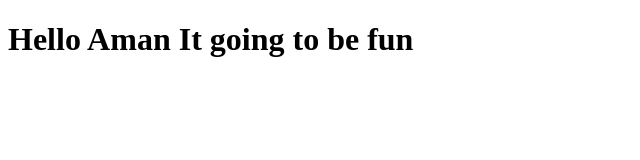
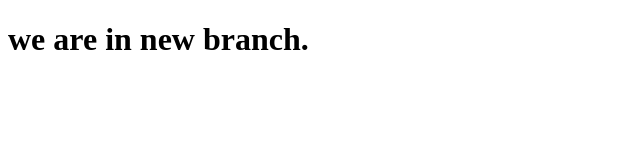
Before and after one commit to aman111298/LearningGit, a plain HTML site: page index.html in a window 1280 px wide. Shown: the whole page, without its empty margins (0-640 px from the left). Drawn offline with Linux system fonts and the light colour scheme.

Commit message:
new branch update

```diff
--- a/index.html
+++ b/index.html
@@ -7,7 +7,7 @@
 </head>
 <body>
     <h1>
-        Hello Aman It going to be fun
+        we are in new branch.
     </h1>
 </body>
 </html>
```
